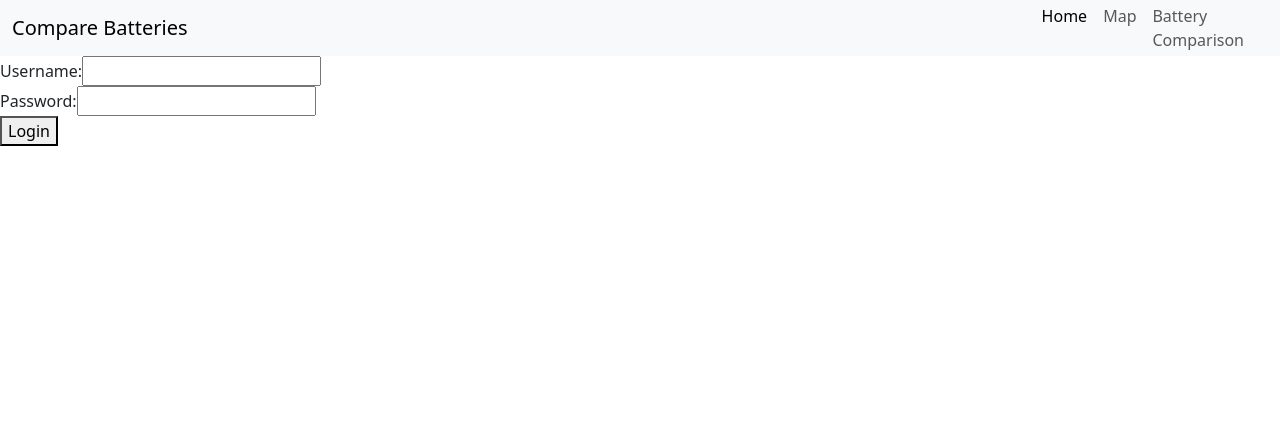
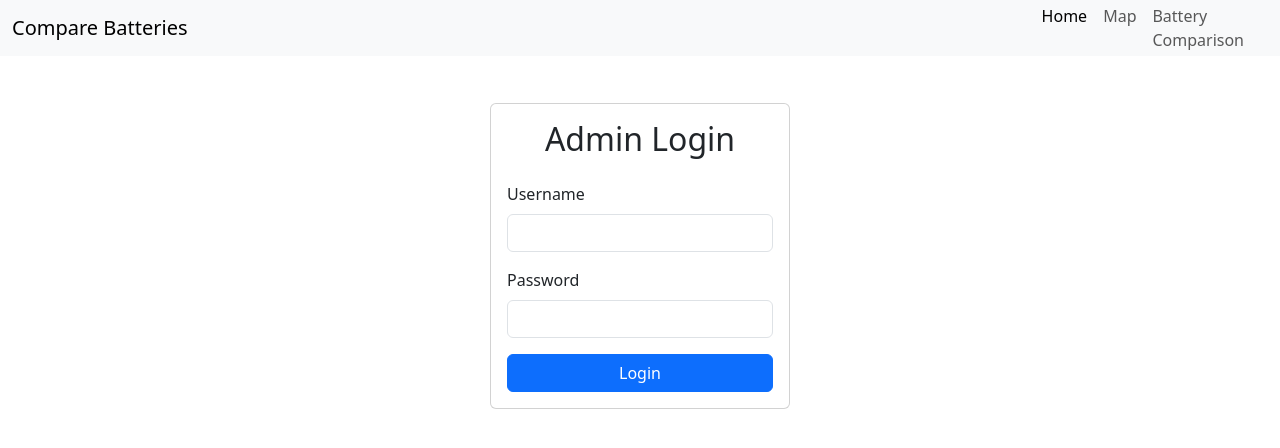
Before and after one commit to maroungrey/InstallersMap, a React (Create React App) app in the folder frontend/: page /admin-dashboard/login in a window 1280 px wide. Shown: the top 448 px of the page. Built offline with nearby package versions, Linux system fonts and the light colour scheme.

Commit message:
made admin login pretty

```diff
--- a/frontend/src/RestrictedPages/AdminLogin.js
+++ b/frontend/src/RestrictedPages/AdminLogin.js
@@ -1,6 +1,6 @@
 import React, { useState } from 'react';
 import { useNavigate } from 'react-router-dom';
-import { Form, Button, Alert } from 'react-bootstrap';
+import { Form, Button, Alert, Container, Card } from 'react-bootstrap';
 import axios from 'axios';
 
 function AdminLogin({ onLogin }) {
@@ -29,30 +29,37 @@ function AdminLogin({ onLogin }) {
   };
 
   return (
-      <form onSubmit={handleSubmit}>
-          {error && <p style={{ color: 'red' }}>{error}</p>}
-          <div>
-              <label htmlFor="username">Username:</label>
-              <input
+    <Container className="d-flex align-items-center justify-content-center" style={{ minHeight: '50vh' }}>
+      <Card style={{ width: '300px' }}>
+        <Card.Body>
+          <h2 className="text-center mb-4">Admin Login</h2>
+          {error && <Alert variant="danger">{error}</Alert>}
+          <Form onSubmit={handleSubmit}>
+            <Form.Group className="mb-3" controlId="username">
+              <Form.Label>Username</Form.Label>
+              <Form.Control
                 type="text"
-                  id="username"
                 value={username}
                 onChange={(e) => setUsername(e.target.value)}
                 required
               />
-          </div>
-          <div>
-              <label htmlFor="password">Password:</label>
-              <input
+            </Form.Group>
+            <Form.Group className="mb-3" controlId="password">
+              <Form.Label>Password</Form.Label>
+              <Form.Control
                 type="password"
-                  id="password"
                 value={password}
                 onChange={(e) => setPassword(e.target.value)}
                 required
               />
-          </div>
-          <button type="submit">Login</button>
-      </form>
+            </Form.Group>
+            <Button variant="primary" type="submit" className="w-100">
+              Login
+            </Button>
+          </Form>
+        </Card.Body>
+      </Card>
+    </Container>
   );
 }
 
```
Lines whose indentation alone changed are shown as unchanged.
